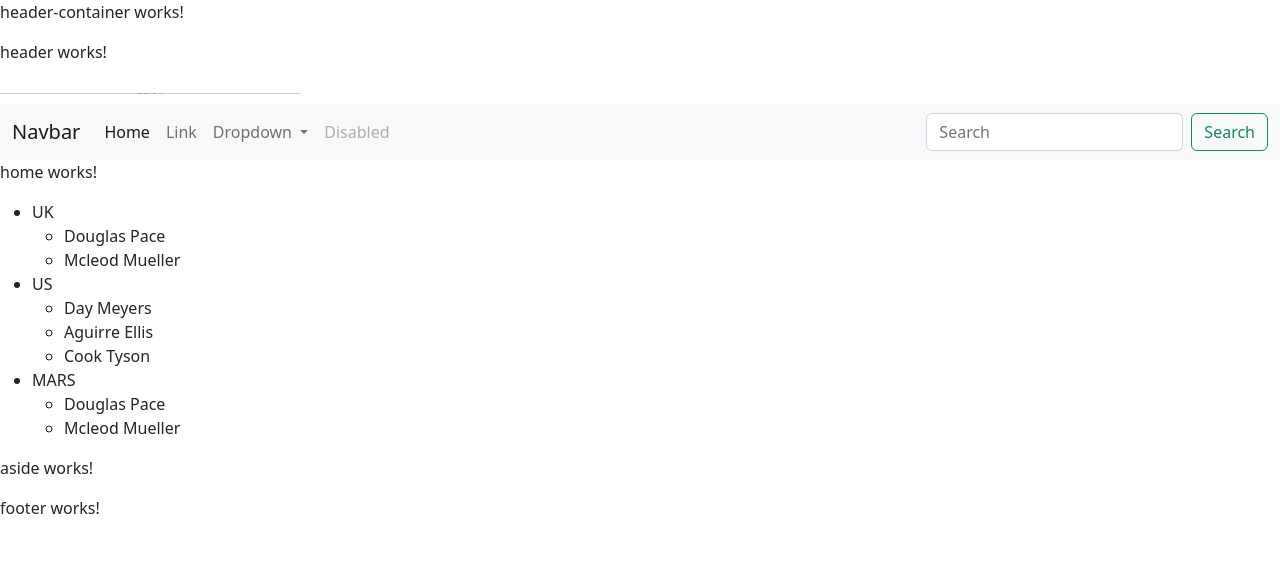
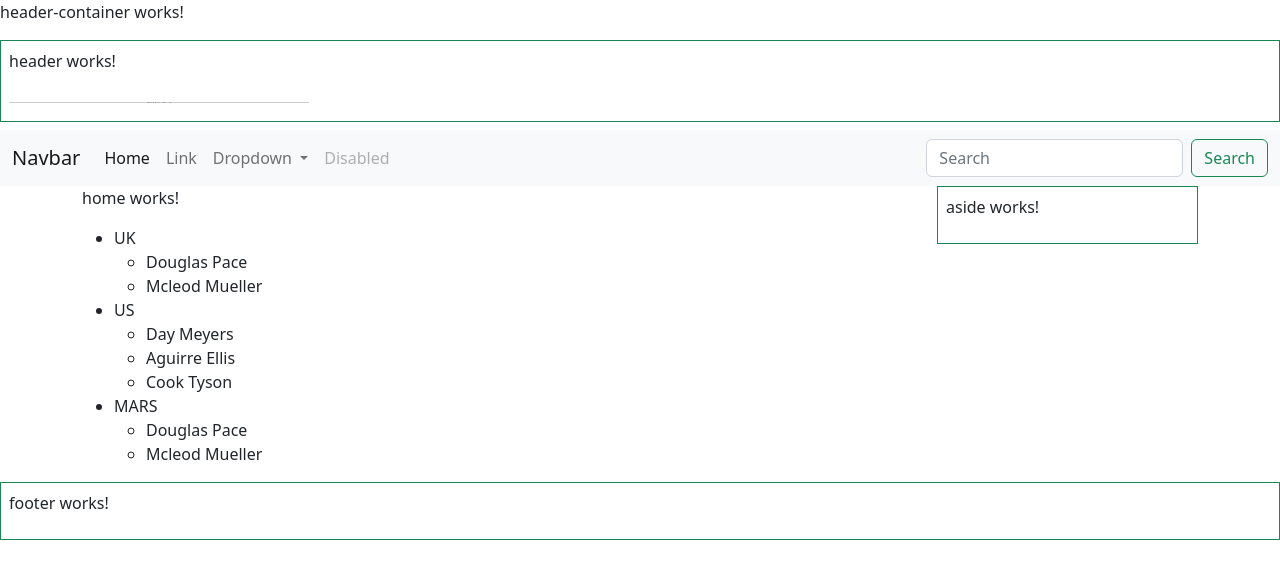
Before and after one commit to kakorotto/ng-app, an Angular app: page / in a window 1280 px wide. Shown: the top 578 px of the page. Built offline with nearby package versions, Linux system fonts and the light colour scheme.

Commit message:
edited ui using bootstrap components

```diff
--- a/src/app/app.component.html
+++ b/src/app/app.component.html
@@ -1,8 +1,16 @@
 <app-header-container>
 
 </app-header-container>
-<app-home></app-home>
-<aside>
-  <app-aside></app-aside>
-</aside>
-<app-footer></app-footer>
+
+<div class="container">
+  <div class="row">
+    <div class="col-9">
+      <app-home></app-home>
+    </div>
+    <div class="col-3">
+      <app-aside></app-aside>
+    </div>
+
+  </div>
+</div>
+  <app-footer></app-footer>
--- a/src/app/aside/aside.component.html
+++ b/src/app/aside/aside.component.html
@@ -1 +1,4 @@
+<div class="border border-success p-2 mb-2">
+
 <p>aside works!</p>
+</div>
--- a/src/app/footer/footer.component.html
+++ b/src/app/footer/footer.component.html
@@ -1 +1,3 @@
-<p>footer works!</p>
+<div class="border border-success p-2 mb-2">
+  <p>footer works!</p>
+</div>
--- a/src/app/header/header.component.html
+++ b/src/app/header/header.component.html
@@ -1,2 +1,5 @@
-<p>header works!</p>
-<img src="{{imgSrc}}" alt="" srcset="">
+<div class="border border-success p-2 mb-2">
+
+  <p>header works!</p>
+  <img src="{{imgSrc}}" alt="" srcset="">
+</div>
--- a/src/app/home/home.component.html
+++ b/src/app/home/home.component.html
@@ -3,7 +3,6 @@
   <li *ngFor="let cotry of peopleByCountry"> {{cotry.country}}
     <ul>
       <li *ngFor="let p of cotry.people"> {{p.name}}
-
       </li>
     </ul>
   </li>
```
